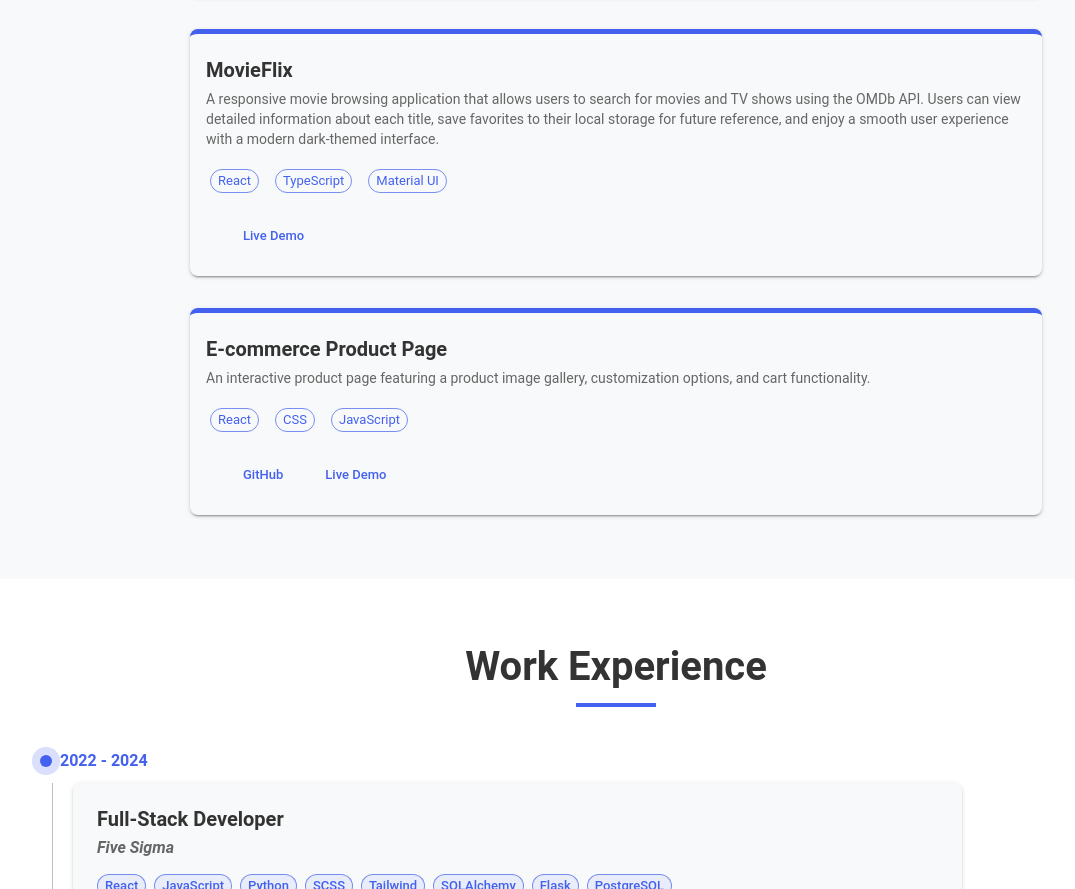
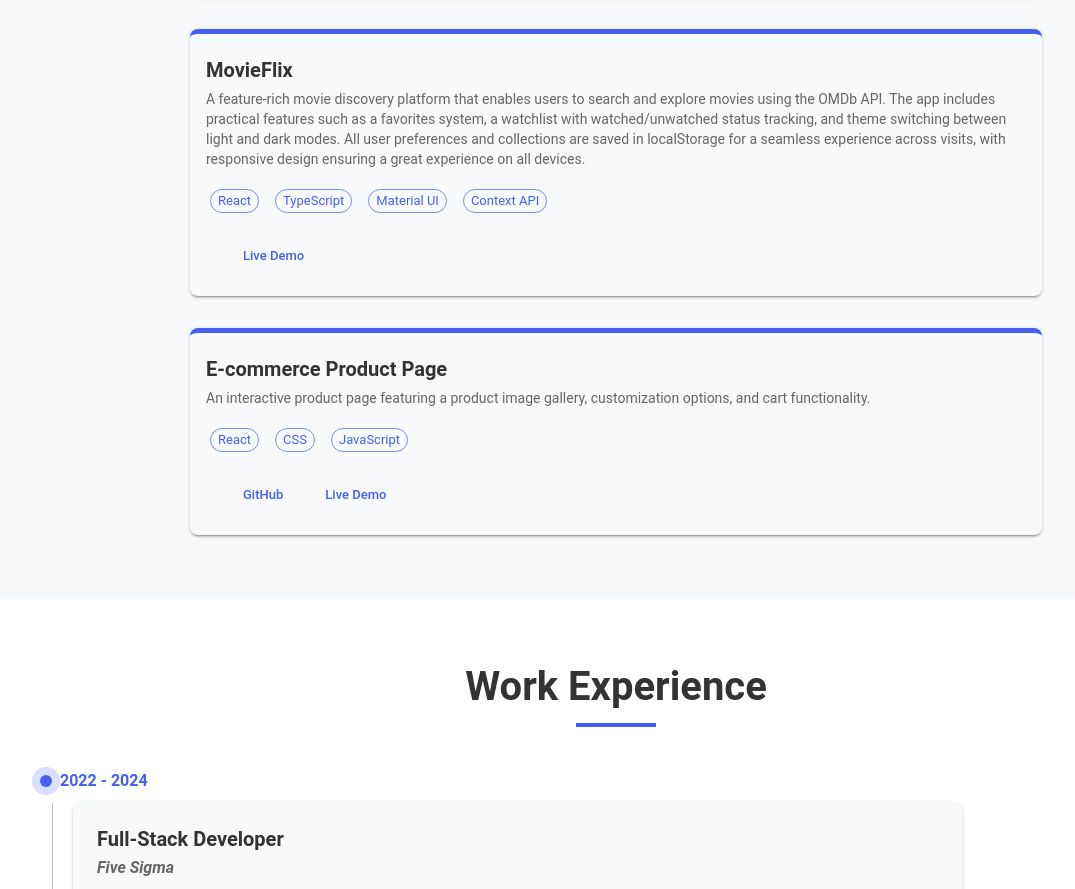
Before and after one commit to shulajz/personal-bio, a React (Create React App) app: page / in a window 1280 px wide. Shown: the part 2754-3643 px from the top of the page, without its empty margins (24-1099 px from the left). Built offline with nearby package versions, Linux system fonts and the light colour scheme; some icons are missing.

Commit message:
edit projects

```diff
--- a/src/components/Projects.jsx
+++ b/src/components/Projects.jsx
@@ -35,8 +35,8 @@ const Projects = () => {
       id: 3,
       title: "MovieFlix",
       description:
-        "A responsive movie browsing application that allows users to search for movies and TV shows using the OMDb API. Users can view detailed information about each title, save favorites to their local storage for future reference, and enjoy a smooth user experience with a modern dark-themed interface.",
-      technologies: ["React", "TypeScript", "Material UI"],
+        "A feature-rich movie discovery platform that enables users to search and explore movies using the OMDb API. The app includes practical features such as a favorites system, a watchlist with watched/unwatched status tracking, and theme switching between light and dark modes. All user preferences and collections are saved in localStorage for a seamless experience across visits, with responsive design ensuring a great experience on all devices.",
+      technologies: ["React", "TypeScript", "Material UI", "Context API"],
       liveLink: "https://shulajz.github.io/movie-search-app",
     },
     {
```
